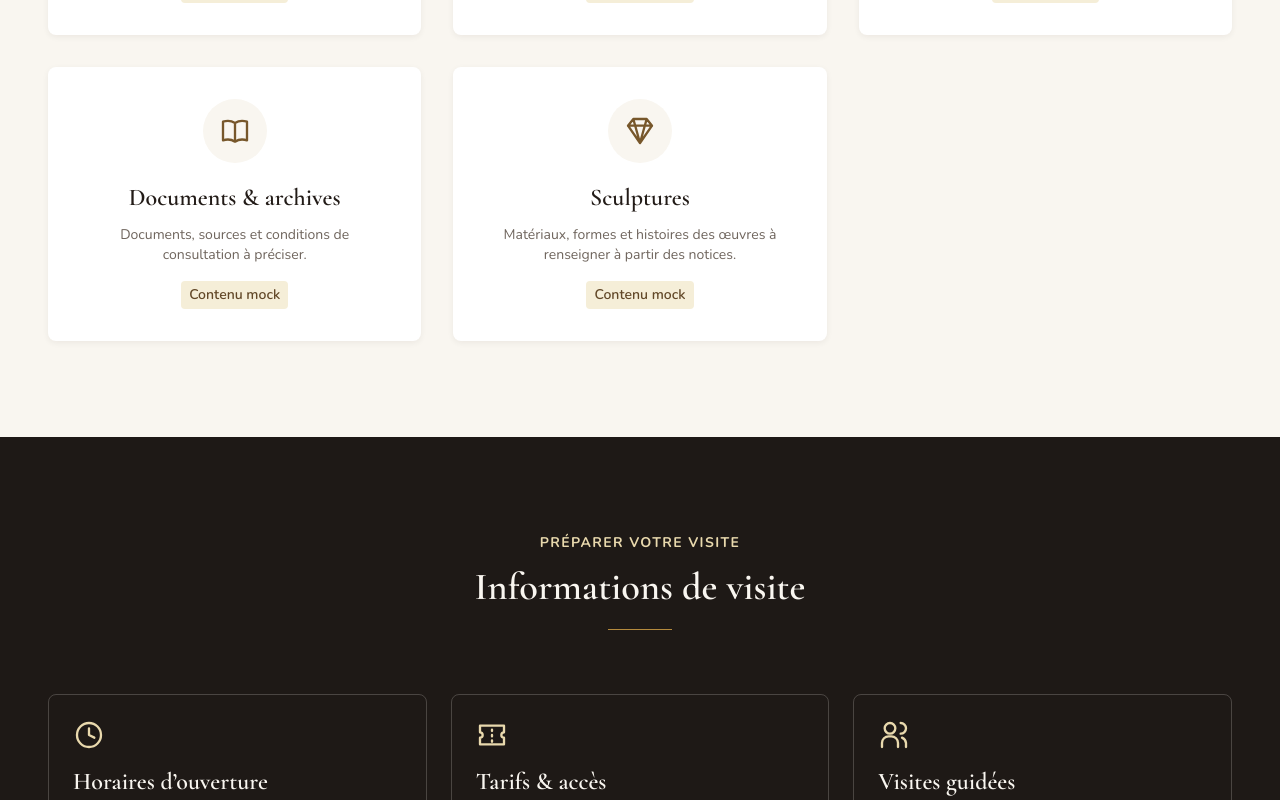
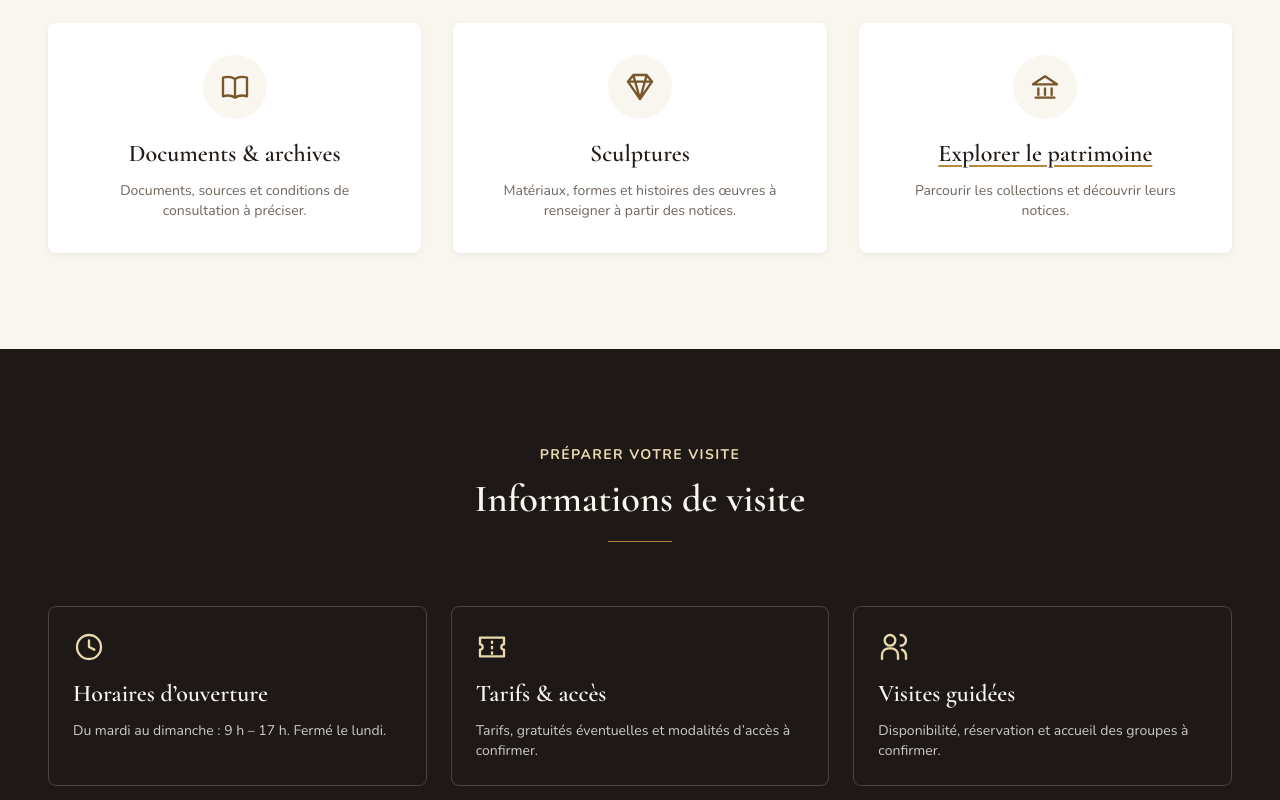
Before and after one commit to Adama-front/musee-bondoukou, a Next.js app in the folder apps/web/: page / in a window 1280 px wide. Shown: the part 2960-3760 px from the top of the page. Built offline with nearby package versions, Linux system fonts and the light colour scheme.

Commit message:
feat: add heritage explorer card and approved opening hours

```diff
--- a/apps/web/src/features/books/book-card.tsx
+++ b/apps/web/src/features/books/book-card.tsx
@@ -3,6 +3,6 @@ import type { Book } from "./book-repository";
 const status = { Disponible: "success", Indisponible: "default", "Consultation sur place": "info" } as const;
 export function BookCard({ book }: { book: Book }) {
   return <article className="rounded-lg border border-border bg-surface p-6"><div className="mb-5 flex aspect-[2/3] items-center justify-center rounded-md bg-muted p-6 text-center text-sm text-muted-foreground">Couverture<br />à compléter</div>
-    <Badge variant="primary">Contenu mock</Badge><h2 className="mt-4 font-editorial text-h4 font-semibold">{book.title}</h2><p className="mt-2 text-muted-foreground">{book.author}</p><p className="mb-4 mt-2 text-sm text-muted-foreground">{book.category}</p><Badge variant={status[book.availability]}>{book.availability}</Badge>
+    <h2 className="mt-4 font-editorial text-h4 font-semibold">{book.title}</h2><p className="mt-2 text-muted-foreground">{book.author}</p><p className="mb-4 mt-2 text-sm text-muted-foreground">{book.category}</p><Badge variant={status[book.availability]}>{book.availability}</Badge>
   </article>;
 }
--- a/apps/web/src/features/collections/collection-card.tsx
+++ b/apps/web/src/features/collections/collection-card.tsx
@@ -1,5 +1,4 @@
 import Image from "next/image";
-import { Badge } from "@musee/ui";
 import type { CollectionPreview } from "./collection-repository";
 
 export function CollectionCard({ collection }: { collection: CollectionPreview }) {
@@ -18,7 +17,6 @@ export function CollectionCard({ collection }: { collection: CollectionPreview }
         </div>
       )}
       <div>
-        {collection.isMock ? <Badge variant="secondary" className="mb-3">Contenu mock</Badge> : null}
         <p className="mb-1 text-sm text-secondary-200">{collection.subtitle}</p>
         <h3 className="font-editorial text-h4 font-semibold">{collection.title}</h3>
       </div>
--- a/apps/web/src/features/collections/collection-category-card.tsx
+++ b/apps/web/src/features/collections/collection-category-card.tsx
@@ -1,8 +1,9 @@
-import { Badge, FeatureIcon, type FeatureIconName } from "@musee/ui";
+import Link from "next/link";
+import { FeatureIcon, type FeatureIconName } from "@musee/ui";
 import type { CollectionCategoryPreview } from "./collection-repository";
 
 const icons: Record<CollectionCategoryPreview["id"], FeatureIconName> = {
-  objects: "building", art: "palette", heritage: "crown", documents: "book", sculpture: "diamond",
+  objects: "building", art: "palette", heritage: "crown", documents: "book", sculpture: "diamond", explore: "building",
 };
 
 export function CollectionCategoryCard({ category }: { category: CollectionCategoryPreview }) {
@@ -11,9 +12,10 @@ export function CollectionCategoryCard({ category }: { category: CollectionCateg
       <div className="mb-5 flex h-16 w-16 items-center justify-center rounded-full bg-background text-secondary-700">
         <FeatureIcon name={icons[category.id]} />
       </div>
-      <h3 className="font-editorial text-h4 font-semibold">{category.title}</h3>
+      <h3 className="font-editorial text-h4 font-semibold">
+        {category.href ? <Link href={category.href} className="underline decoration-secondary underline-offset-4 hover:text-primary">{category.title}</Link> : category.title}
+      </h3>
       <p className="mt-3 text-sm text-muted-foreground">{category.description}</p>
-      {category.isMock ? <Badge className="mt-4" variant="secondary">Contenu mock</Badge> : null}
     </article>
   );
 }
--- a/apps/web/src/features/collections/collection-repository.ts
+++ b/apps/web/src/features/collections/collection-repository.ts
@@ -15,10 +15,11 @@ export interface CollectionRepository {
 }
 
 export interface CollectionCategoryPreview {
-  id: "objects" | "art" | "heritage" | "documents" | "sculpture";
+  id: "objects" | "art" | "heritage" | "documents" | "sculpture" | "explore";
   title: string;
   description: string;
   isMock: boolean;
+  href?: string;
 }
 
 export const collectionRepository: CollectionRepository = {
--- a/apps/web/src/features/collections/permanent-collections.mock.ts
+++ b/apps/web/src/features/collections/permanent-collections.mock.ts
@@ -7,4 +7,5 @@ export const permanentCollectionsMock: ReadonlyArray<CollectionCategoryPreview>
   { id: "heritage", title: "Patrimoine culturel", description: "Présentation des thématiques culturelles à compléter avec les contenus validés.", isMock: true },
   { id: "documents", title: "Documents & archives", description: "Documents, sources et conditions de consultation à préciser.", isMock: true },
   { id: "sculpture", title: "Sculptures", description: "Matériaux, formes et histoires des œuvres à renseigner à partir des notices.", isMock: true },
+  { id: "explore", title: "Explorer le patrimoine", description: "Parcourir les collections et découvrir leurs notices.", isMock: false, href: "#collections" },
 ];
--- a/apps/web/src/features/design-system/foundation-page.tsx
+++ b/apps/web/src/features/design-system/foundation-page.tsx
@@ -15,7 +15,7 @@ export function FoundationPage() {
       <section aria-labelledby="controls"><SectionHeader title="Actions & états" eyebrow="01 · Composants" /><h3 id="controls" className="sr-only">Variantes des boutons</h3>
         <div className="flex flex-wrap gap-4"><Button>Action principale</Button><Button variant="secondary">Secondaire</Button><Button variant="outline">Découvrir</Button><Button variant="ghost">Annuler</Button><Button variant="danger">Archiver</Button><Button disabled>Indisponible</Button></div>
         <p className="mt-4 text-sm text-muted-foreground">Ces boutons présentent les variantes visuelles ; aucune opération métier n’est déclenchée.</p>
-        <div className="mt-8 flex flex-wrap gap-3"><Badge variant="success">Disponible</Badge><Badge variant="info">Consultation sur place</Badge><Badge variant="default">Indisponible</Badge><Badge variant="primary">Contenu mock</Badge></div>
+        <div className="mt-8 flex flex-wrap gap-3"><Badge variant="success">Disponible</Badge><Badge variant="info">Consultation sur place</Badge><Badge variant="default">Indisponible</Badge><Badge variant="primary">Exemple</Badge></div>
       </section>
       <section><SectionHeader title="Champs & messages" eyebrow="02 · Saisie" /><div className="grid gap-8 md:grid-cols-2">
         <div className="space-y-3"><label htmlFor="search" className="block font-semibold">Rechercher un ouvrage</label><Input id="search" type="search" placeholder="Titre, auteur, mot-clé" aria-describedby="search-help" /><p id="search-help" className="text-sm text-muted-foreground">Champ de démonstration, sans catalogue connecté.</p></div>
--- a/apps/web/src/features/visit/visit-information.mock.ts
+++ b/apps/web/src/features/visit/visit-information.mock.ts
@@ -1,8 +1,8 @@
 import type { VisitInformation } from "./visit-repository";
 
-// Aucune condition de visite n'est présentée comme confirmée.
+// Horaires proposés puis validés par l'utilisateur ; autres conditions à confirmer.
 export const visitInformationMock: ReadonlyArray<VisitInformation> = [
-  { id: "hours", title: "Horaires d’ouverture", description: "Jours et heures d’ouverture à confirmer avant de préparer votre déplacement." },
+  { id: "hours", title: "Horaires d’ouverture", description: "Du mardi au dimanche : 9 h – 17 h. Fermé le lundi." },
   { id: "prices", title: "Tarifs & accès", description: "Tarifs, gratuités éventuelles et modalités d’accès à confirmer." },
   { id: "tours", title: "Visites guidées", description: "Disponibilité, réservation et accueil des groupes à confirmer." },
   { id: "audio", title: "Audioguides", description: "Présence du service, langues et conditions d’utilisation à confirmer." },
```
Also changed, not shown: 4 other files (tests, documents, lock files or other folders).
